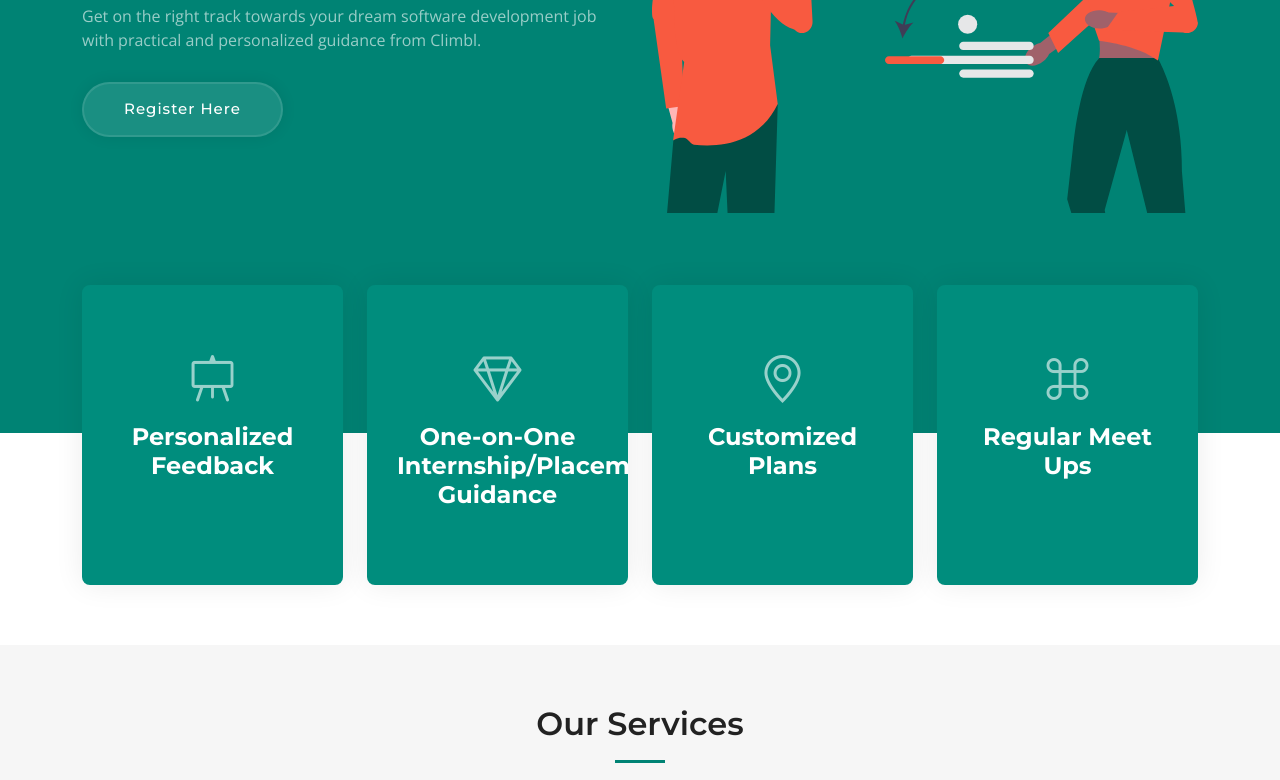
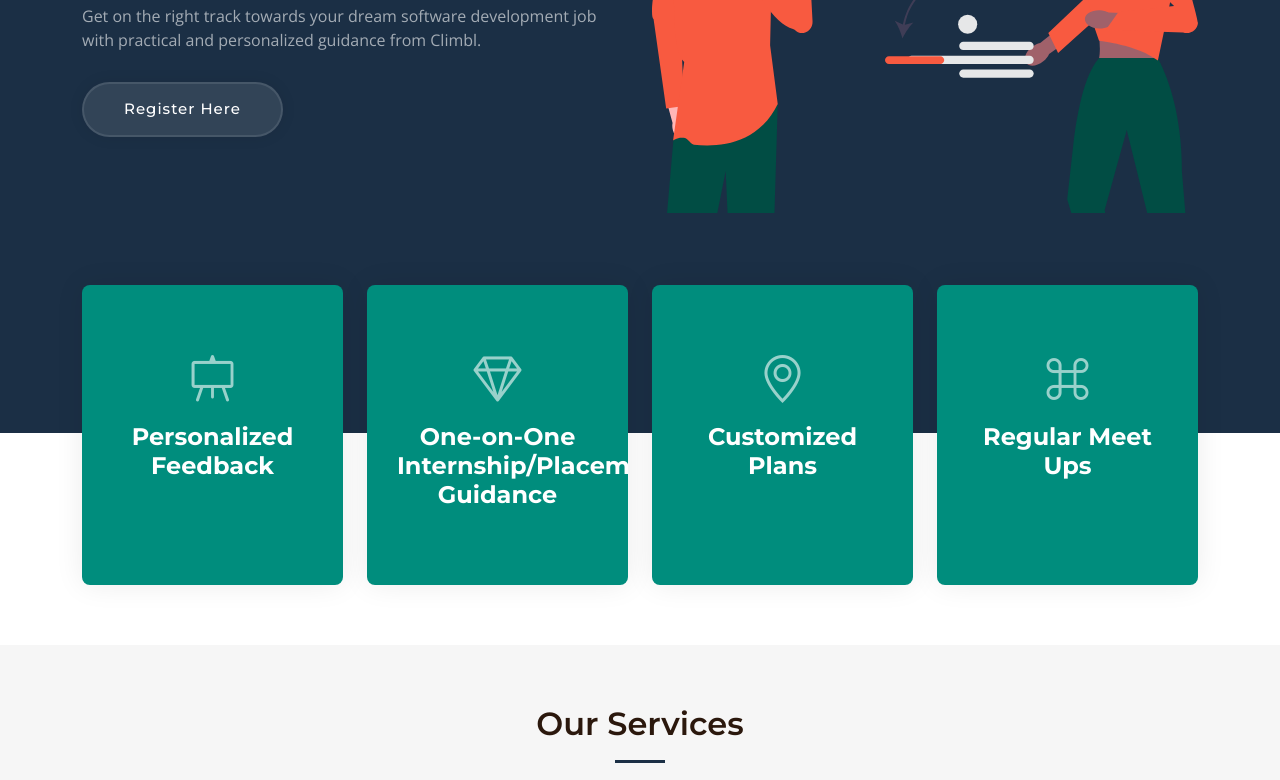
Before and after one commit to sumitkumar261/climbl, a plain HTML site: page index.html in a window 1280 px wide. Shown: the part 340-1120 px from the top of the page. Drawn offline with nearby package versions, Linux system fonts and the light colour scheme.

Commit message:
color changes

```diff
--- a/assets/css/main.css
+++ b/assets/css/main.css
@@ -20,10 +20,17 @@
 }
 
 /* Colors */
-:root {
+/* :root {
 	--color-default: #222222;
 	--color-primary: #008374;
 	--color-secondary: #f85a40;
+} */
+
+/* Colors */
+:root {
+	--color-default: #2B180D;
+	--color-primary: #1B2F45;
+	--color-secondary: #56B8E6;
 }
 
 /* Smooth scroll behavior */
```
